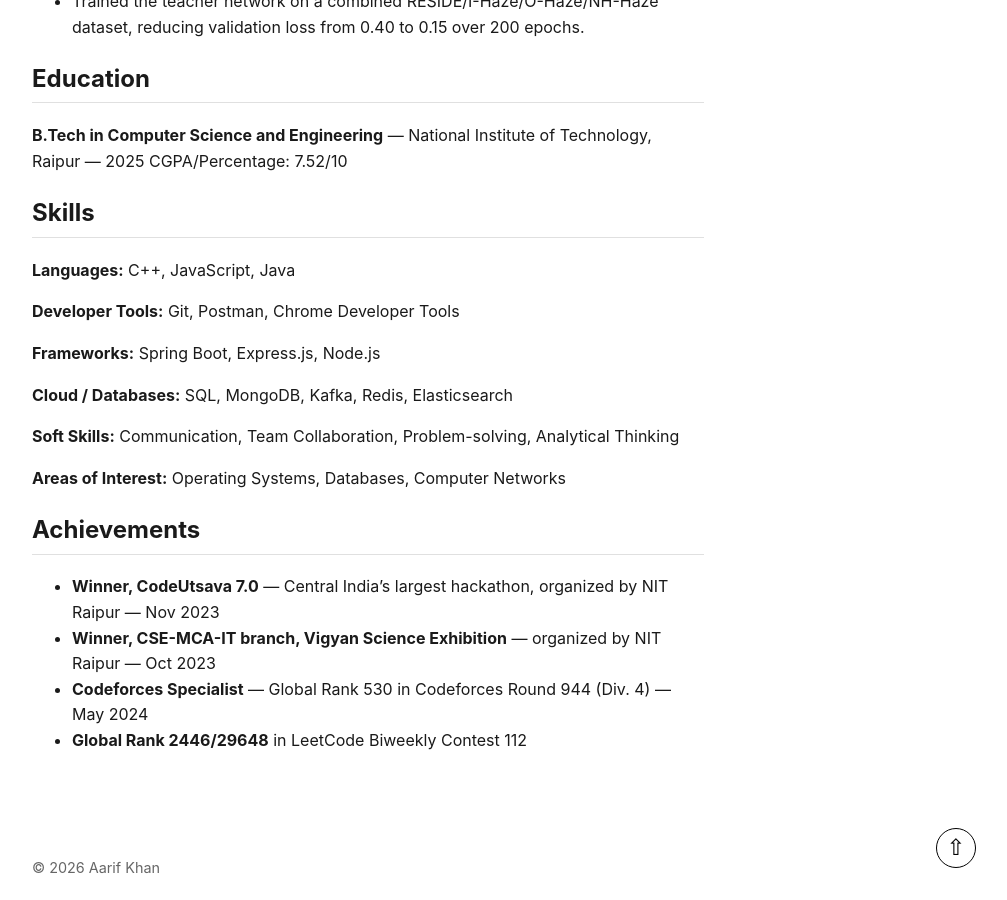
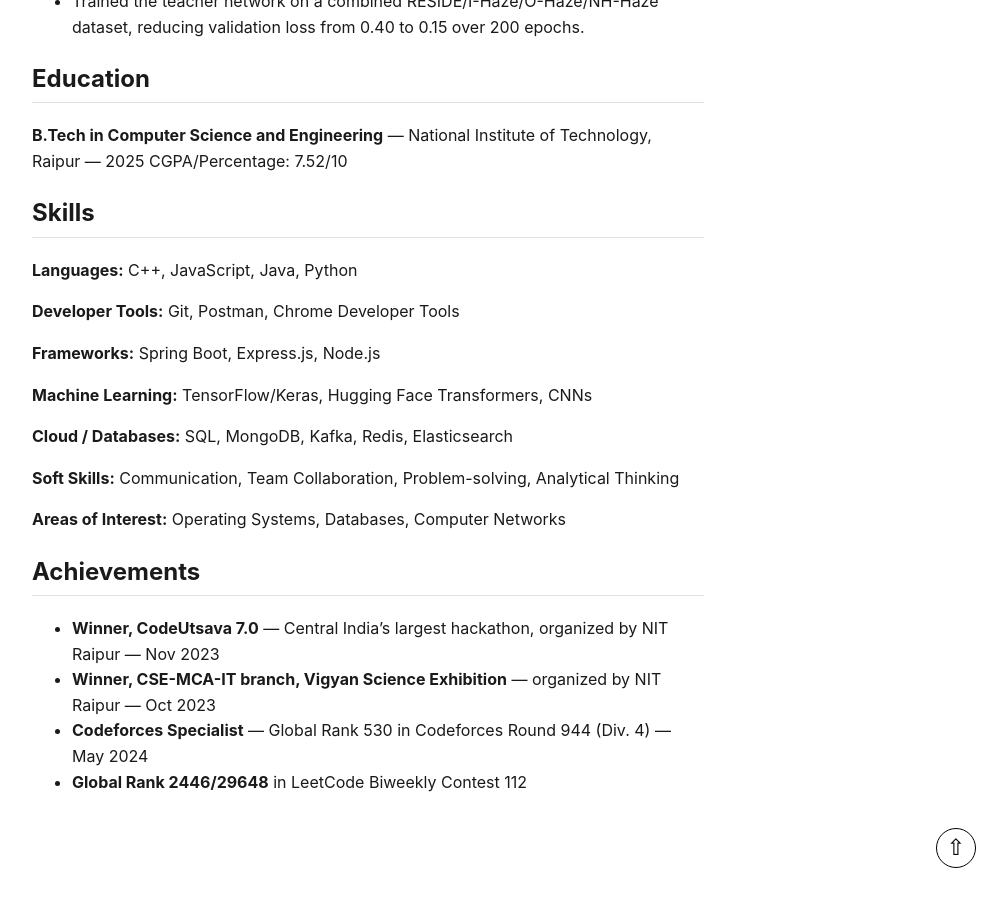
Before and after one commit to aarifkhan7/aarifkhan7.github.io, a Jekyll site: the page built from resume.md, in a window 1280 px wide and 900 px high, scrolled down 2178 px. Shown: the whole window, without its empty margins (272-1279 px from the left). Built offline with Jekyll 4.4.1, drawn with Linux system fonts in a browser that asks for light colours.

Commit message:
Add Python and Machine Learning skills reflecting new projects
Adds Python to Languages and a new Machine Learning line (TensorFlow/
Keras, Hugging Face Transformers, CNNs) to cover the tooling actually
used in the dehazing and schema-guaranteed decoding projects, neither
of which was reflected in the Skills section before.

```diff
--- a/resume.md
+++ b/resume.md
@@ -55,11 +55,13 @@ CGPA/Percentage: 7.52/10
 
 ## Skills
 
-**Languages:** C++, JavaScript, Java
+**Languages:** C++, JavaScript, Java, Python
 
 **Developer Tools:** Git, Postman, Chrome Developer Tools
 
 **Frameworks:** Spring Boot, Express.js, Node.js
+
+**Machine Learning:** TensorFlow/Keras, Hugging Face Transformers, CNNs
 
 **Cloud / Databases:** SQL, MongoDB, Kafka, Redis, Elasticsearch
 
```
Also changed, not shown: 2 other files.
